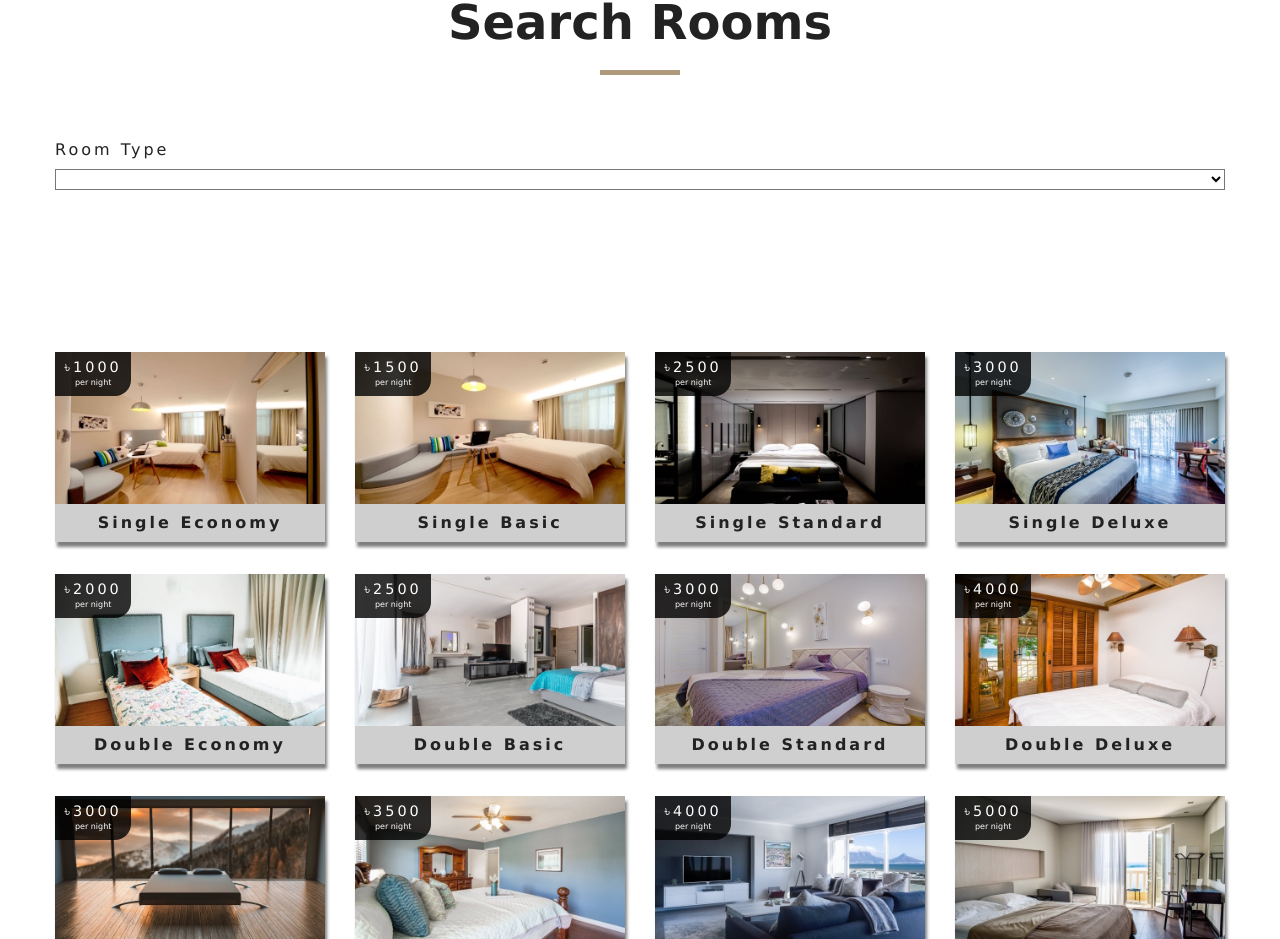
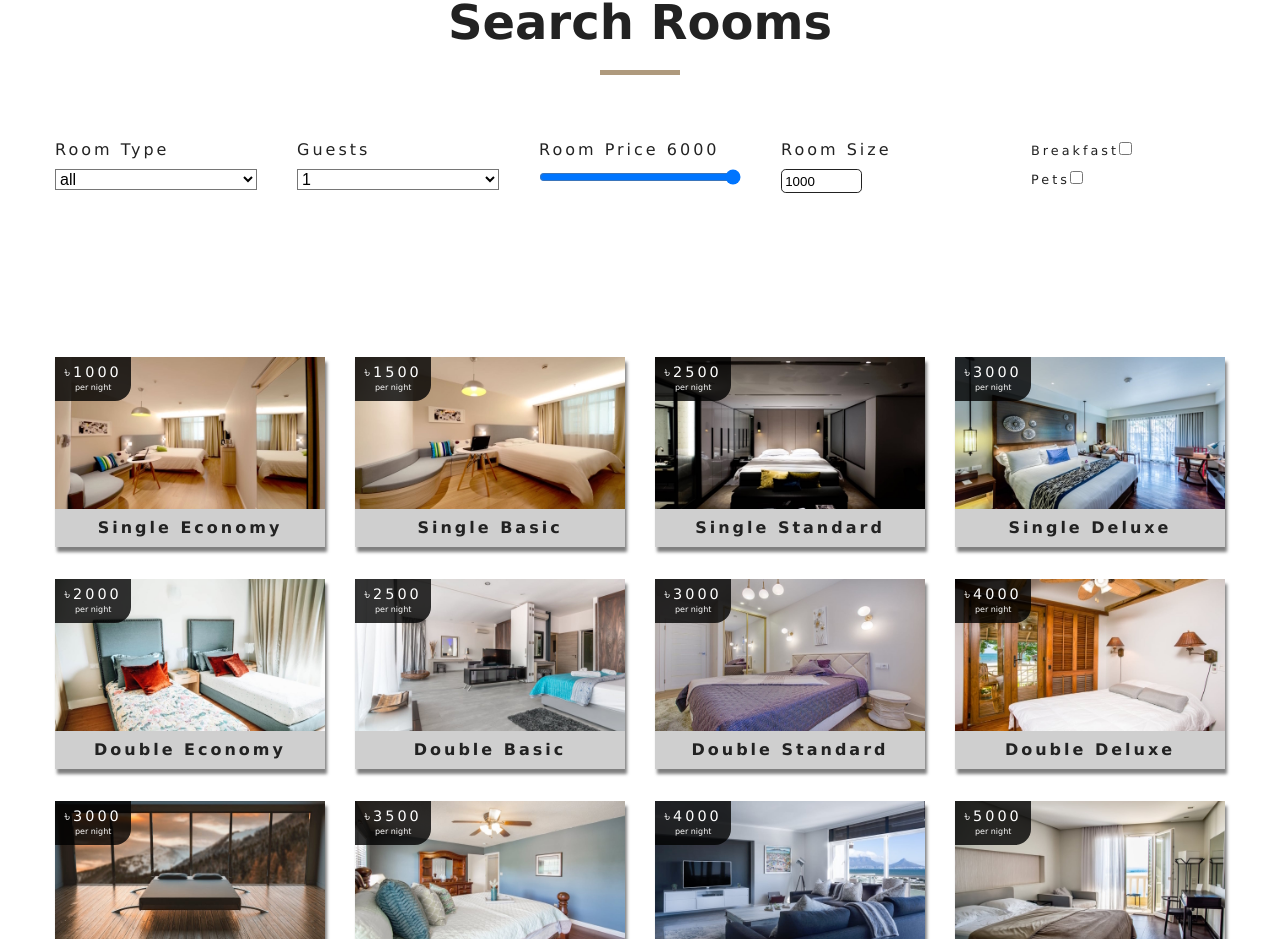
Before and after one commit to arafatul-islam/hotel-booking, a React (Create React App) app: page /rooms/double-basic in a window 1280 px wide. Shown: the part 1818-2757 px from the top of the page. Built offline with nearby package versions, Linux system fonts and the light colour scheme.

Commit message:
RoomsFilter building completed, full ui is built

```diff
--- a/src/Components/RoomsFilter.jsx
+++ b/src/Components/RoomsFilter.jsx
@@ -2,6 +2,12 @@ import React from 'react'
 import { useContext } from 'react'
 import { RoomContext } from '../Context'
 import Title from '../Components/Title'
+
+// get all unique values
+const getUnique = (items, value) => {
+  return [...new Set(items.map((item) => item[value]))]
+}
+
 const RoomsFilter = ({ rooms }) => {
   const context = useContext(RoomContext)
   const {
@@ -14,22 +20,130 @@ const RoomsFilter = ({ rooms }) => {
     size,
     minSize,
     maxSize,
+    breakfast,
+    pets,
   } = context
+  // get unique types
+  let types = getUnique(rooms, 'type')
+  // add all
+  types = ['all', ...types]
+  // map to jsx
+  types = types.map((item, index) => {
+    return (
+      <option value={item} key={index}>
+        {item}
+      </option>
+    )
+  })
+  // capacity
+  let people = getUnique(rooms, 'capacity')
+  // map to jsx
+  people = people.map((item, index) => {
+    return (
+      <option key={index} value={item}>
+        {item}
+      </option>
+    )
+  })
+
   return (
     <section className='filter-container'>
       <Title title='Search Rooms' />
       <form className='filter-form'>
         {/* select type */}
         <div className='form-group'>
-          <label htmlFor='type'>room type</label>
+          <label htmlFor='type' className='form-group label'>
+            room type
+          </label>
           <select
             name='type'
+            value={type}
             id='type'
             className='form-control'
             onChange={handleChange}
-          ></select>
+          >
+            {types}
+          </select>
         </div>
         {/* end of select type */}
+        {/* capacity*/}
+        <div className='form-group'>
+          <label htmlFor='type' className='form-group label'>
+            Guests
+          </label>
+          <select
+            name='capacity'
+            value={capacity}
+            id='capacity'
+            className='form-control'
+            onChange={handleChange}
+          >
+            {people}
+          </select>
+        </div>
+        {/* end of capacity  */}
+        {/* room price  */}
+        <div className='form-group'>
+          <label htmlFor='price' className='form-group label'>
+            room price {price}
+          </label>
+          <input
+            type='range'
+            name='price'
+            id='price'
+            min={minPrice}
+            max={maxPrice}
+            value={price}
+            onChange={handleChange}
+            className='form-control'
+          />
+        </div>
+        {/* end of price  */}
+        {/* {size} */}
+        <div className='form-group'>
+          <label htmlFor='size' className='form-group label'>
+            room size
+          </label>
+          <div className='size-inputs'>
+            <input
+              type='number'
+              name='maxSize'
+              id='size'
+              value={maxSize}
+              onChange={handleChange}
+              className='size-input'
+            />
+          </div>
+        </div>
+        {/* {end of size} */}
+        {/* {extras} */}
+        <div className='form-group'>
+          <div className='single-extra'>
+            <label htmlFor='breakfast' className='single-extra label'>
+              Breakfast
+            </label>
+            <input
+              type='checkbox'
+              name='breakfast'
+              id='breakfast'
+              checked={breakfast}
+              onChange={handleChange}
+            />
+          </div>
+          <div className='single-extra'>
+            <label htmlFor='pets' className='single-extra label'>
+              Pets
+            </label>
+            <input
+              type='checkbox'
+              name='pets'
+              id='pets'
+              checked={pets}
+              onChange={handleChange}
+            />
+          </div>
+        </div>
+        {/* {end of extras} */}
       </form>
     </section>
   )
--- a/src/Context.jsx
+++ b/src/Context.jsx
@@ -52,12 +52,50 @@ class RoomProvider extends Component {
     return room
   }
   handleChange = (event) => {
-    const type = event.target.type
-    const name = event.target.name
-    const value = event.target.value
+    const target = event.target
+    const value = target.type === 'checkbox' ? target.checked : target.value
+    const name = target.name
+    this.setState(
+      {
+        [name]: value,
+      },
+      this.filterRooms
+    )
   }
   filterRooms = () => {
-    console.log('hello')
+    let { rooms, type, capacity, price, minSize, maxSize, breakfast, pets } =
+      this.state
+    // all the rooms
+    let tempRooms = [...rooms]
+    // transform value
+    capacity = parseInt(capacity)
+    price = parseInt(price)
+
+    // filter by type
+    if (type !== 'all') {
+      tempRooms = tempRooms.filter((room) => room.type === type)
+    }
+    // filter by capacity
+    if (capacity !== 1) {
+      tempRooms = tempRooms.filter((room) => room.capacity >= capacity)
+    }
+    // filter by price
+    tempRooms = tempRooms.filter((room) => room.price < price)
+    // filter by size
+    tempRooms = tempRooms.filter((room) => room.size < maxSize)
+    //filter by breakfast
+    if (breakfast) {
+      tempRooms = tempRooms.filter((room) => room.breakfast === true)
+    }
+    //filter by pets
+    if (pets) {
+      tempRooms = tempRooms.filter((room) => room.pets === true)
+    }
+
+    // change State
+    this.setState({
+      sortedRooms: tempRooms,
+    })
   }
   render() {
     return (
```
